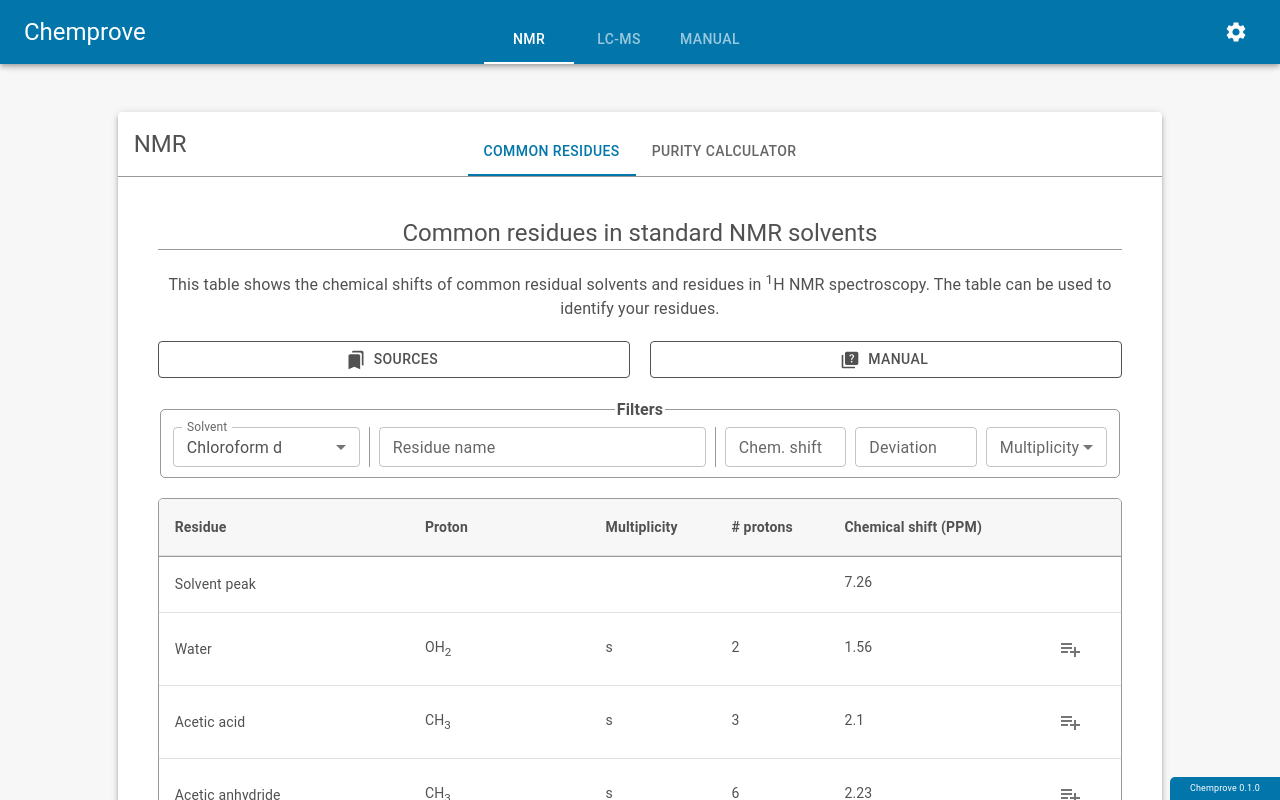
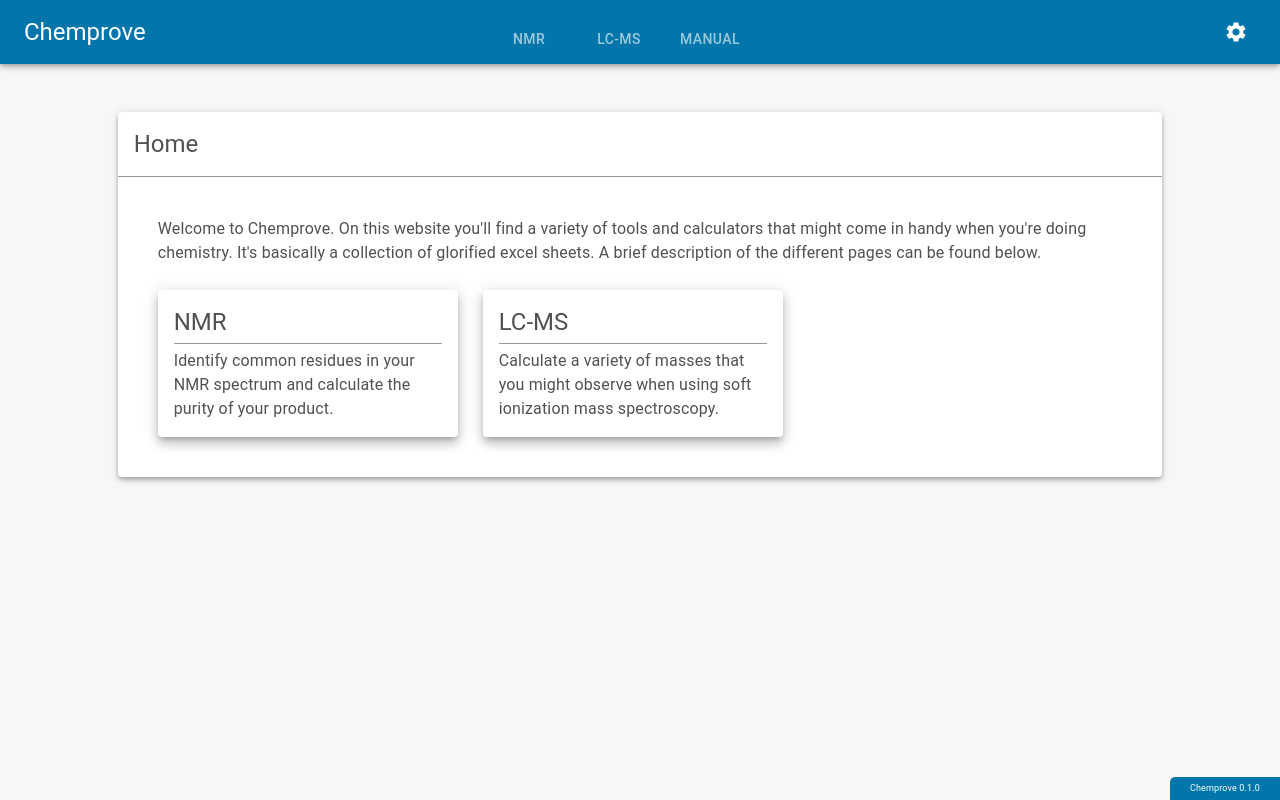
Before and after one commit to Noldyman/chemprove, a React (Create React App) app: page / in a window 1280 px wide. Before the commit this address led to /nmr. Shown: the top 800 px of the page. Built offline with nearby package versions, Linux system fonts and the light colour scheme.

Commit message:
add homepage

```diff
--- a/src/app/App.tsx
+++ b/src/app/App.tsx
@@ -1,9 +1,9 @@
 import "./App.css";
 import pjson from "../../package.json";
-import { useState, useEffect } from "react";
+import { useState } from "react";
 import { useRecoilValue } from "recoil";
 import { selectedThemeState } from "../services/theme";
-import { Outlet, useLocation, useNavigate } from "react-router-dom";
+import { Outlet } from "react-router-dom";
 import { darkTheme, lightTheme } from "../themes/themes";
 import { CssBaseline } from "@mui/material";
 import { TopBar } from "./TopBar";
@@ -12,14 +12,8 @@ import { SettingsDrawer } from "../components/SettingsDrawer";
 import { Notification } from "../components/Notification";
 
 const App = () => {
-  const locaction = useLocation();
-  const navigate = useNavigate();
   const [settingsIsOpen, setSettingsIsOpen] = useState(false);
   const selectedTheme = useRecoilValue(selectedThemeState);
-
-  useEffect(() => {
-    if (locaction.pathname === "/") navigate("/nmr");
-  }, [locaction, navigate]);
 
   const handleOpenSettings = () => setSettingsIsOpen(true);
   const handleCloseSettings = () => setSettingsIsOpen(false);
--- a/src/app/TopBar.tsx
+++ b/src/app/TopBar.tsx
@@ -28,16 +28,15 @@ export const TopBar = ({ onSettings }: Props) => {
   const [selectedTab, setSelectedTab] = useState(0);
 
   useEffect(() => {
-    const locationTabIndex = navItems.findIndex(
-      (item) => item.path === location.pathname
-    );
+    const locationTabIndex =
+      1 + navItems.findIndex((item) => item.path === location.pathname);
     if (locationTabIndex >= 0 && locationTabIndex !== selectedTab) {
       setSelectedTab(locationTabIndex);
     }
   }, [location, selectedTab]);
 
   const selectTab = (index: number, path: string) => {
-    setSelectedTab(index);
+    setSelectedTab(index + 1);
     navigate(path);
   };
 
@@ -49,7 +48,10 @@ export const TopBar = ({ onSettings }: Props) => {
       <Toolbar>
         <Typography
           style={{ cursor: "pointer" }}
-          onClick={() => navigate("/")}
+          onClick={() => {
+            setSelectedTab(0);
+            navigate("/");
+          }}
           position="absolute"
           variant="h5"
         >
@@ -64,7 +66,7 @@ export const TopBar = ({ onSettings }: Props) => {
           {navItems.map((item, i) => (
             <Tab
               key={item.label + i}
-              value={i}
+              value={i + 1}
               label={item.label}
               onClick={() => selectTab(i, item.path)}
             />
--- a/src/index.tsx
+++ b/src/index.tsx
@@ -5,10 +5,11 @@ import App from "./app/App";
 import reportWebVitals from "./reportWebVitals";
 import { RecoilRoot } from "recoil";
 import { BrowserRouter, Route, Routes } from "react-router-dom";
+import { Home } from "./pages/Home";
 import { Nmr } from "./pages/nmr/Nmr";
+import { Lcms } from "./pages/lcms/Lcms";
+import { Manual } from "./pages/manual/Manual";
 import { NotFound } from "./pages/NotFound";
-import { Manual } from "./pages/manual/Manual";
-import { Lcms } from "./pages/lcms/Lcms";
 
 const root = ReactDOM.createRoot(
   document.getElementById("root") as HTMLElement
@@ -20,6 +21,8 @@ root.render(
       <BrowserRouter>
         <Routes>
           <Route path="/" element={<App />}>
+            <Route path="/" element={<Home />} />
+
             <Route path="/nmr" element={<Nmr />} />
             <Route path="/lcms" element={<Lcms />} />
             <Route path="/manual" element={<Manual />} />
--- /dev/null
+++ b/src/pages/Home.tsx
@@ -0,0 +1,58 @@
+import {
+  Grid,
+  Card,
+  CardHeader,
+  CardActionArea,
+  Divider,
+  Typography,
+} from "@mui/material";
+import { CardContent } from "@mui/material";
+import { useNavigate } from "react-router-dom";
+
+const pages = [
+  {
+    label: "NMR",
+    path: "/nmr",
+    description:
+      "Identify common residues in your NMR spectrum and calculate the purity of your product.",
+  },
+  {
+    label: "LC-MS",
+    path: "/lcms",
+    description:
+      "Calculate a variety of masses that you might observe when using soft ionization mass spectroscopy. ",
+  },
+];
+
+export const Home = () => {
+  const navigate = useNavigate();
+  return (
+    <Grid item xs={12} md={12} lg={10} xl={8}>
+      <Card elevation={4}>
+        <CardHeader style={{ paddingBottom: "0px" }} title="Home" />
+        <Divider style={{ marginTop: "16px" }} />
+        <CardContent style={{ padding: "40px" }}>
+          <Typography style={{ marginBottom: "25px" }}>
+            Welcome to Chemprove. On this website you'll find a variety of tools
+            and calculators that might come in handy when you're doing
+            chemistry. It's basically a collection of glorified excel sheets. A
+            brief description of the different pages can be found below.
+          </Typography>
+          <div style={{ display: "flex", gap: "25px" }}>
+            {pages.map((page) => (
+              <Card elevation={7} style={{ maxWidth: "300px" }}>
+                <CardActionArea onClick={() => navigate(page.path)}>
+                  <CardContent>
+                    <Typography variant="h5">{page.label}</Typography>
+                    <Divider style={{ margin: "5px 0px" }} />
+                    <Typography>{page.description}</Typography>
+                  </CardContent>
+                </CardActionArea>
+              </Card>
+            ))}
+          </div>
+        </CardContent>
+      </Card>
+    </Grid>
+  );
+};
```
